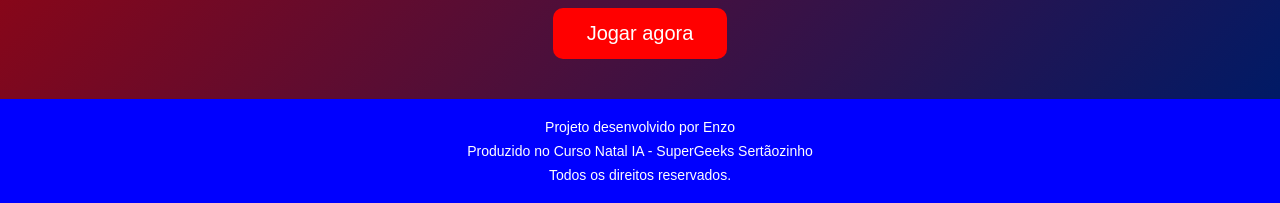
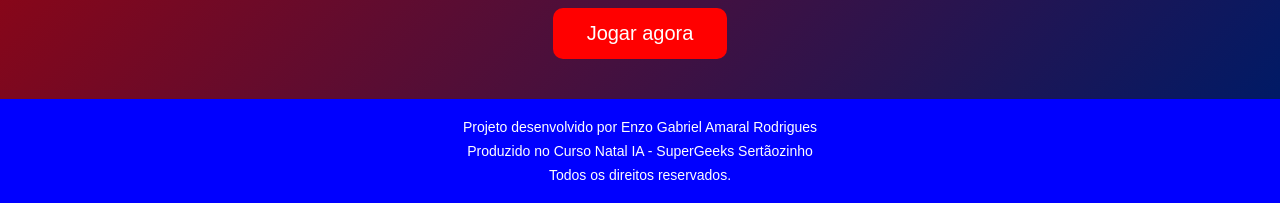
Before and after one commit to supergeekssertaozinho-tech/ter_enzo, a plain HTML site: page index.html in a window 1280 px wide. Shown: the part 597-800 px from the top of the page. Drawn offline with Linux system fonts and the light colour scheme.

Commit message:
Update index.html

```diff
--- a/index.html
+++ b/index.html
@@ -364,7 +364,7 @@
     </div>
 
     <footer>
-        <p>Projeto desenvolvido por Enzo</p>
+        <p>Projeto desenvolvido por Enzo Gabriel Amaral Rodrigues</p>
         <p>Produzido no Curso Natal IA - SuperGeeks Sertãozinho</p>
         <p>Todos os direitos reservados.</p>
     </footer>
```
